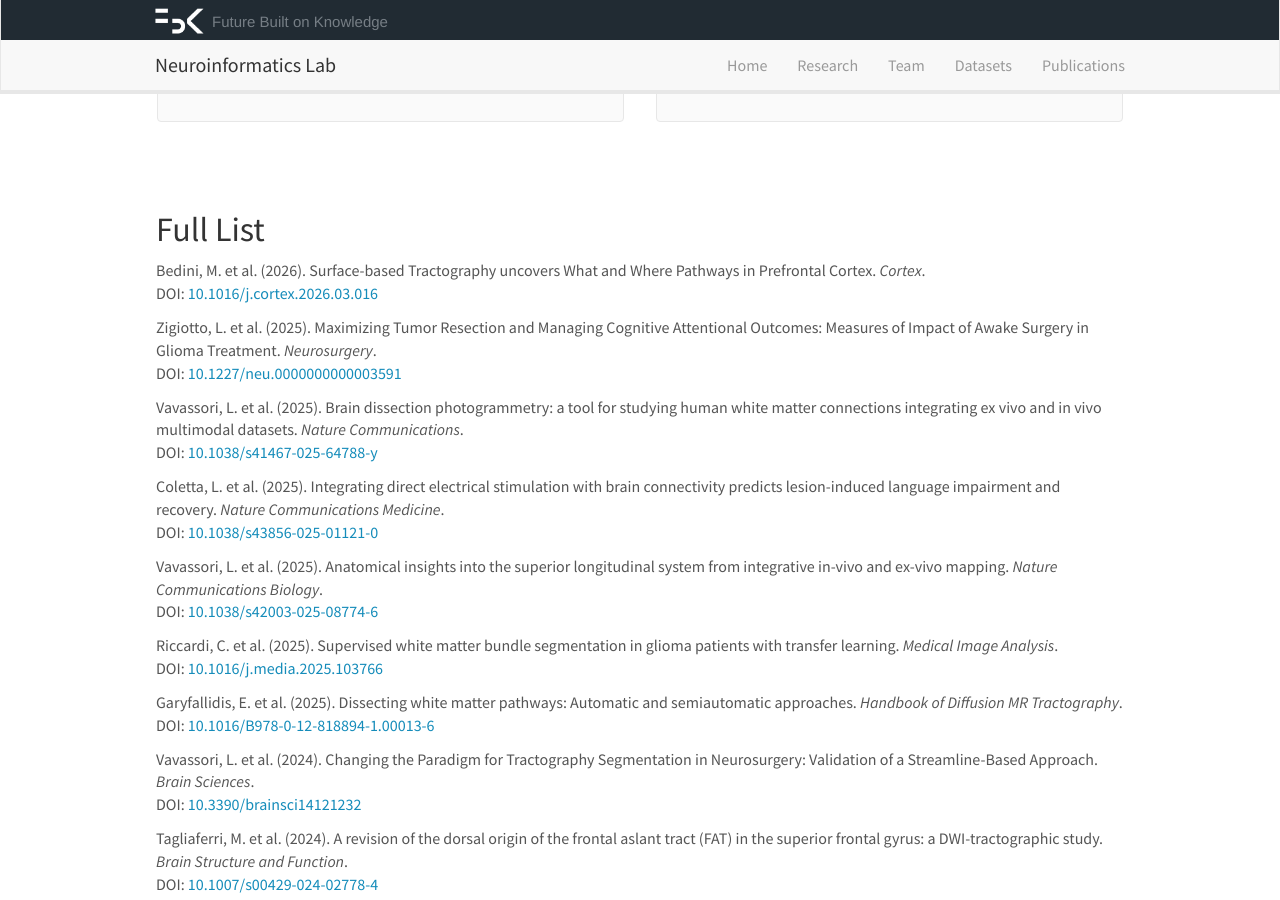
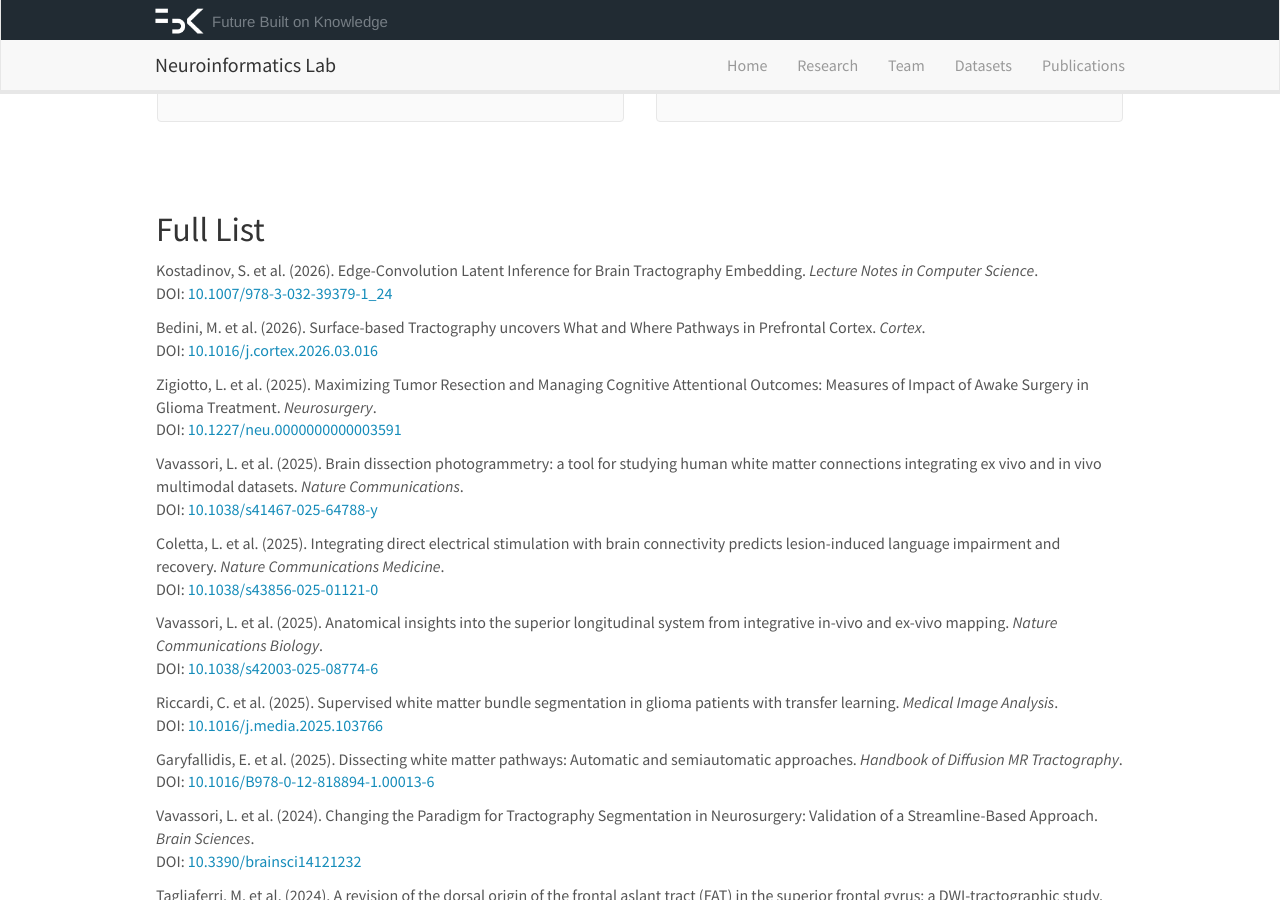
Before and after one commit to FBK-NILab/FBK-NILab.github.io, a Jekyll site: the page built from _pages/publications.md, in a window 1280 px wide and 900 px high, scrolled down 1130 px. Built offline with Jekyll 4.4.1, drawn with Linux system fonts in a browser that asks for light colours; nearby versions of some CDN libraries.

Commit message:
Update publist.yml

```diff
--- a/_data/publist.yml
+++ b/_data/publist.yml
@@ -1,3 +1,15 @@
+
+- title: "Edge-Convolution Latent Inference for Brain Tractography Embedding"
+  image:
+  description:
+  authors: Kostadinov, S. et al.
+  journal: Lecture Notes in Computer Science
+  year: 2026
+  doi: 1
+  link:
+    url: https://doi.org/10.1007/978-3-032-39379-1_24
+    display: 10.1007/978-3-032-39379-1_24
+  highlight: 0
 
 - title: "Surface-based Tractography uncovers What and Where Pathways in Prefrontal Cortex"
   image:
```
